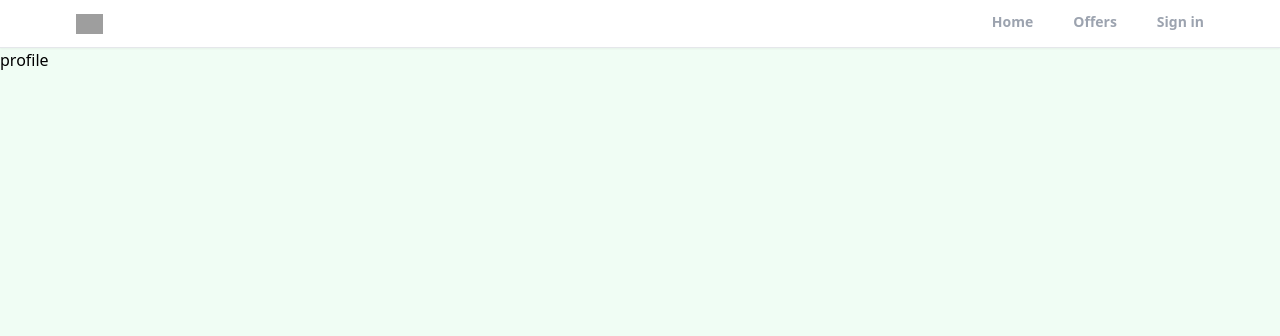
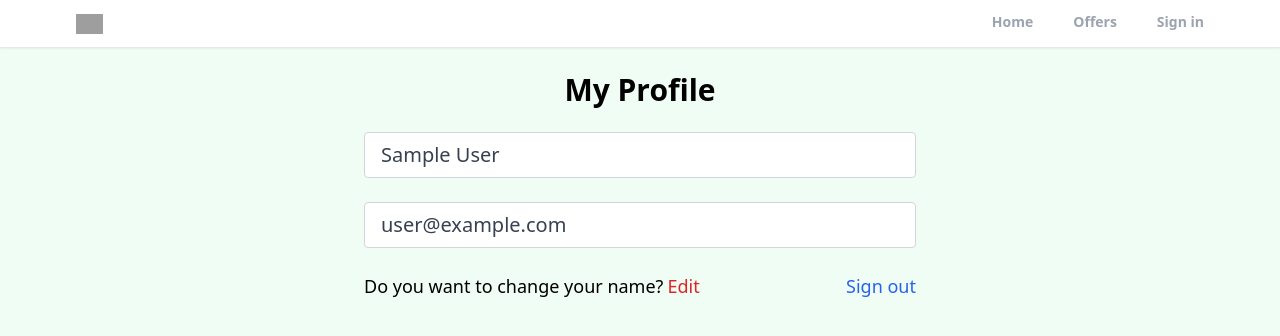
Before and after one commit to itsoluwatobby/REALTOR_CLONE_REACT, a React (Create React App) app: page /profile in a window 1280 px wide. Shown: the top 336 px of the page. Built offline with nearby package versions, Linux system fonts and the light colour scheme; no server answers; sample sign-in values are in the browser's storage; grey boxes are pictures that could not be loaded.

Commit message:
Created the Profile page, a private route, logout functionality and a custom hook

```diff
--- a/src/App.js
+++ b/src/App.js
@@ -9,6 +9,7 @@ import Profile from './pages/Profile';
 import SignIn from './pages/SignIn';
 import SignUp from './pages/SignUp';
 import 'react-toastify/dist/ReactToastify.css';
+import PrivateRoute from './components/PrivateRoute';
 
 function App() {
   return (
@@ -16,7 +17,9 @@ function App() {
     <Routes>
       <Route path='/' element={<Layout />}>
         <Route index element={<Home />} />
-        <Route path='/profile' element={<Profile />} />
+        <Route path='/profile' element={<PrivateRoute />}>
+          <Route index element={<Profile />} />
+        </Route>
         <Route path='/sign-in' element={<SignIn />} />
         <Route path='/sign-up' element={<SignUp />} />
         <Route path='/forgot-password' element={<ForgotPassword />} />
--- /dev/null
+++ b/src/components/PrivateRoute.js
@@ -0,0 +1,12 @@
+import { Navigate, Outlet } from "react-router-dom";
+import useOfStatus from "../hooks/useOfStatus";
+
+const PrivateRoute = () => {
+   const { loggedIn, checkingStatus } = useOfStatus();
+   if(checkingStatus){
+      return <h3>Loading...</h3>
+   }
+  return loggedIn ? <Outlet /> : <Navigate to='/sign-in'/>
+}
+
+export default PrivateRoute;
--- /dev/null
+++ b/src/hooks/useOfStatus.js
@@ -0,0 +1,27 @@
+import { getAuth, onAuthStateChanged } from 'firebase/auth';
+import { useEffect, useState } from 'react';
+import { useNavigate } from 'react-router-dom';
+
+const useOfStatus = () => {
+   const [loggedIn, setLoggedIn] = useState(false);
+   const [checkingStatus, setCheckingStatus] = useState(true)
+   const auth = getAuth();
+   const navigate = useNavigate()
+
+   const handleLogout = () => {
+      auth.signOut()
+      navigate('/')
+   }
+
+   useEffect(() => {
+      onAuthStateChanged(auth, (user) => {
+         if(user){
+            setLoggedIn(true)
+         }
+         setCheckingStatus(false)
+      })
+   }, [auth])
+  return { loggedIn, checkingStatus, handleLogout }
+}
+
+export default useOfStatus;
--- a/src/pages/Profile.js
+++ b/src/pages/Profile.js
@@ -1,11 +1,58 @@
-import React from 'react';
+import { getAuth } from 'firebase/auth'
+import { useState } from 'react'
+import useOfStatus from '../hooks/useOfStatus';
 
 const Profile = () => {
+   const auth = getAuth();
+   const { handleLogout } = useOfStatus()
+   const [formData, setFormData] = useState({
+      name: auth.currentUser.displayName,
+      email: auth.currentUser.email
+   })
+
+   const handleSubmit = async (e) => {
+      e.preventDefault()
+   }
+
+   const handleChange = (e) => {
+      const name = e.target.id
+      const value = e.target.value
+
+      setFormData(prevData => ({...prevData, [name]: value }));
+   }
+
   return (
-    <div>
-      profile
-    </div>
-  );
+   <>
+      <section className='max-w-6xl mx-auto flex justify-center items-center flex-col'>
+         <h1 className="text-3xl text-center mt-6 font-bold">My Profile</h1>
+         <div className='w-full md:w-[50%] mt-6 px-3'>
+            <form onSubmit={handleSubmit}>
+               <input
+                  className='w-full px-4 py-2 text-xl text-gray-700 bg-white border border-gray-300 rounded transition ease-in-out mb-6'
+                  type="text"
+                  id="name"
+                  value={formData.name}
+                  disabled={''}
+                  onChange={handleChange}
+               />
+               <input
+                  className='w-full mb-6 px-4 py-2 text-xl text-gray-700 bg-white border border-gray-300 rounded transition ease-in-out'
+                  type="email"
+                  id="email"
+                  value={formData.email}
+                  disabled={''}
+                  onChange={handleChange}
+               />
+               <div className='flex justify-between mb-6 whitespace-nowrap text-sm sm:text-lg'>
+                  <p className='flex items-center'>Do you want to change your name? <span className='text-red-600 hover:text-red-800 transition ease-in-out duration-200 ml-1 cursor-pointer'>Edit</span></p>
+                  <p className='text-blue-600 hover:text-blue-800 transition duration-200 ease-in-out cursor-pointer' onClick={handleLogout}>Sign out</p>
+               </div>
+               <button></button>
+            </form>
+         </div>
+      </section>
+   </>
+   );
 }
 
 export default Profile;
```
